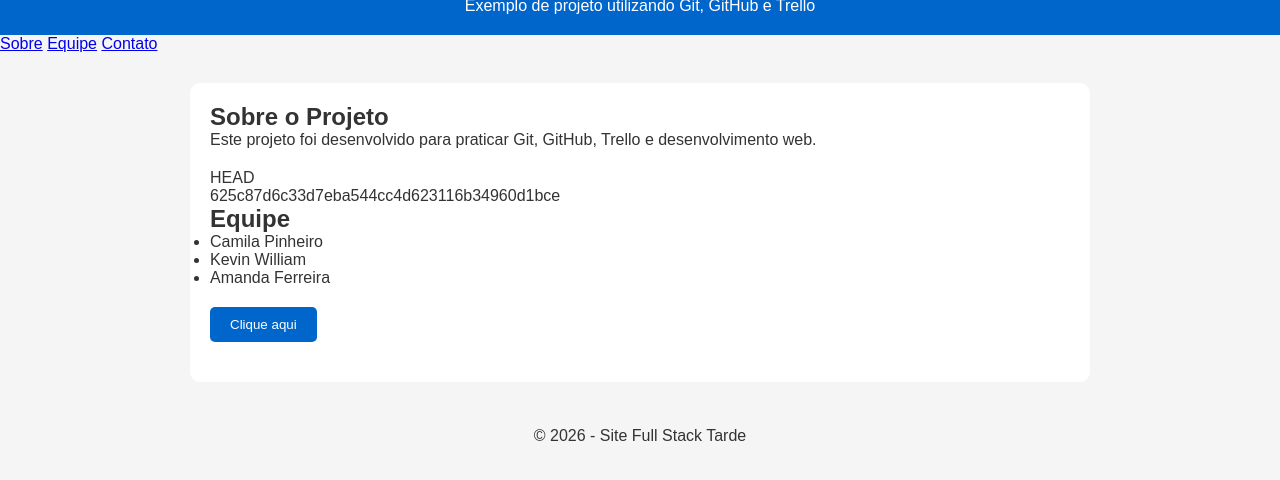
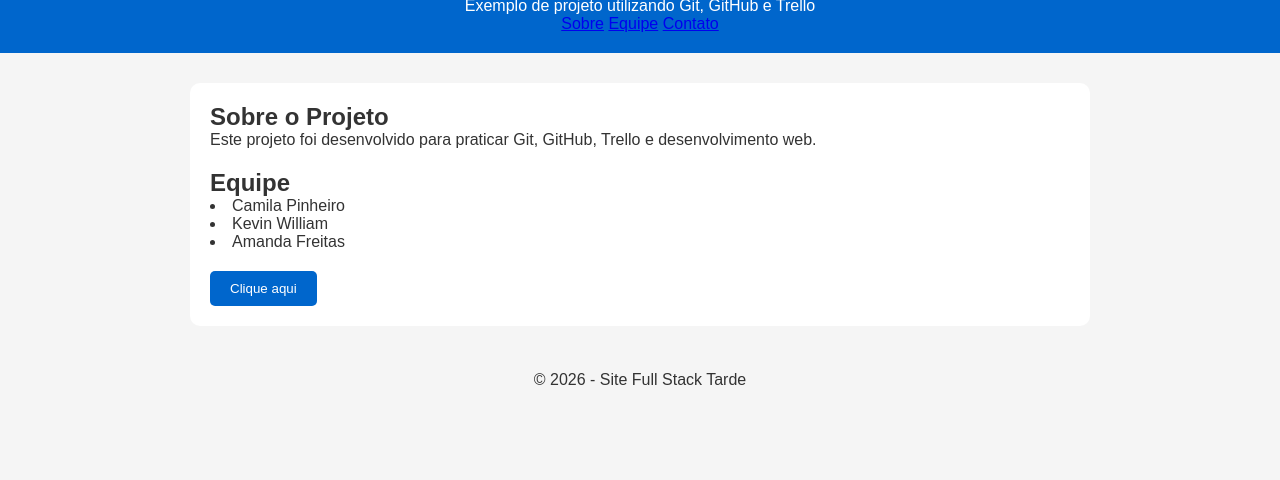
Before and after one commit to amandita777/site-full-stack-tarde, a plain HTML site: page index.html in a window 1280 px wide. Shown: the part 60-540 px from the top of the page. Drawn offline with Linux system fonts and the light colour scheme; files whose address does not match are found by name.

Commit message:
Corrigindo erros novamente...

```diff
--- a/index.html
+++ b/index.html
@@ -11,34 +11,33 @@
         <header>
             <h1>Projeto Full Stack Tarde</h1>
             <p>Exemplo de projeto utilizando Git, GitHub e Trello</p>
-        </header>
-        <nav>
+              <nav>
             <a href="#sobre">Sobre</a>
             <a href="#equipe">Equipe</a>
             <a href="#contato">Contato</a>
         </nav>
         <!--Camila: Adicionando o menu de navegação para as seções do site.-->
+        </header>
+        <main>
 
-        <main>
+            <!--Camila: Adicionando a seção sobre o projeto.-->
             <section id="sobre">
                 <h2>Sobre o Projeto</h2>
                 <p>Este projeto foi desenvolvido para praticar Git, GitHub, Trello e desenvolvimento web.
                 </p>
             </section>
- HEAD
-            <!--Camila: Adicionando a seção sobre o projeto.-->
-            <section>
+    <section id="equipe">
+        <h2>Equipe</h2>
+        </ul>
+        <li>Camila Pinheiro</li>
+        <li>Kevin William</li>
+        <li>Amanda Freitas</li>
+                </ul>
 
-            <!--Camila: Adicionando a seção da equipe.-->
-            <section id="equipe">
- 625c87d6c33d7eba544cc4d623116b34960d1bce
-                <h2>Equipe</h2>
-                <ul>
-                    <li>Camila Pinheiro</li>
-                    <li>Kevin William</li>
-                    <li>Amanda Ferreira</li>
-                </ul>
+                <!--Camila: Adicionando a seção sobre a equipe do projeto.-->
             </section>
+
+
 <button onclick="mostrarMensagem()">
     Clique aqui
 </button>
```
